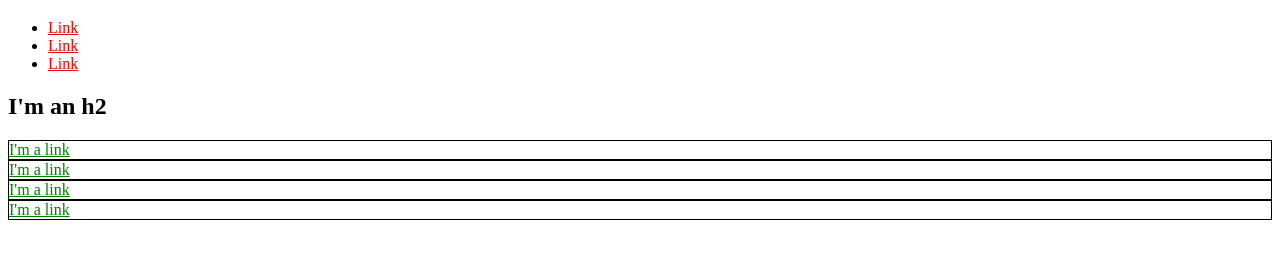
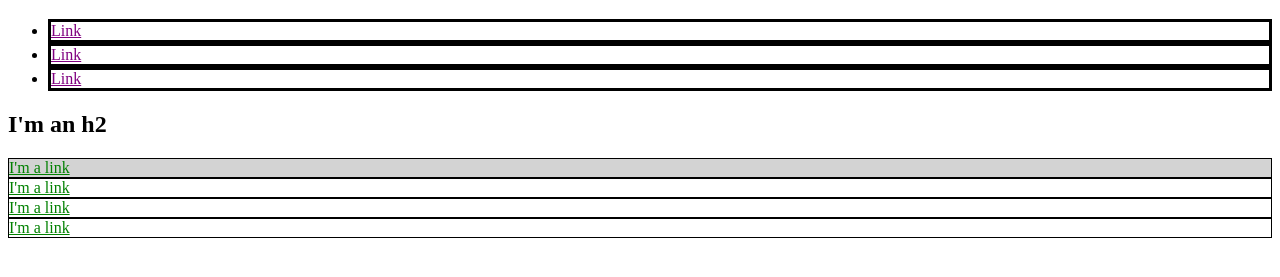
Before and after one commit to AmericanWonton/CSSLesson, a plain HTML site: page index.html in a window 1280 px wide. Shown: the part 61-338 px from the top of the page. Drawn offline with Linux system fonts and the light colour scheme.

Commit message:
Added a class to the tags to change the link colors with different borders.

```diff
--- a/index.html
+++ b/index.html
@@ -1,5 +1,31 @@
 <!DOCTYPE html>
 <html>
+    <style>
+        a{
+            color: red;
+        }
+        div{
+            border: 1px solid black;
+        }
+        div a{
+            color: green;
+        }
+        li{
+            border: 3px solid black;
+        }
+        li a{
+            color: purple;
+        }
+        #exec-bio{
+          background-color: lightgray;
+        }
+        .bio-box{
+          border: 1px solid black;
+        }
+        .bio-box a{
+            color:green;
+        }
+    </style>
   <head>
     <title>Test Page: Don't Panic</title>
     <meta charset="utf-8">
@@ -8,27 +34,27 @@
     <h1>I'm an h1</h1>
     <ul>
       <li>
-        <a href="http://example.com/" style="color: red;">Link</a>
+        <a href="http://example.com/">Link</a>
       </li>
       <li>
-        <a href="http://example.com/" style="color: red;">Link</a>
+        <a href="http://example.com/">Link</a>
       </li>
       <li>
-        <a href="http://example.com/" style="color: red;">Link</a>
+        <a href="http://example.com/">Link</a>
       </li>
     </ul>
     <h2>I'm an h2</h2>
-    <div style="border: 1px solid black;">
-      <a href="http://example.com/" style="color: green;">I'm a link</a>
+    <div id="exec-bio" class="bio-box">
+      <a href="http://example.com/">I'm a link</a>
     </div>
-    <div style="border: 1px solid black;">
-      <a href="http://example.com/" style="color: green;">I'm a link</a>
+    <div class="bio-box">
+      <a href="http://example.com/">I'm a link</a>
     </div>
-    <div style="border: 1px solid black;">
-      <a href="http://example.com/" style="color: green;">I'm a link</a>
+    <div class="bio-box">
+      <a href="http://example.com/">I'm a link</a>
     </div>
-    <div style="border: 1px solid black;">
-      <a href="http://example.com/" style="color: green;">I'm a link</a>
+    <div class="bio-box">
+      <a href="http://example.com/">I'm a link</a>
     </div>
   </body>
 </html>
```
